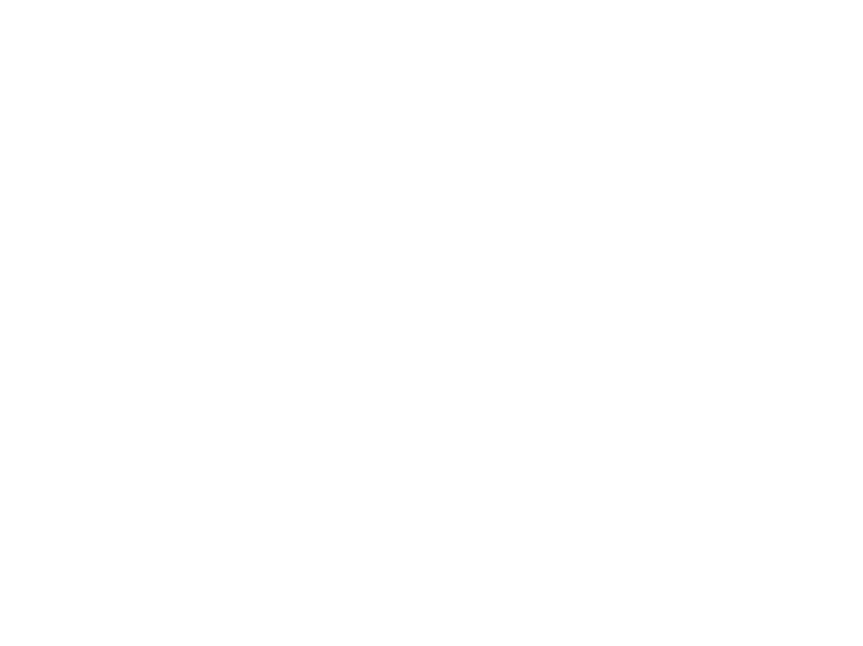
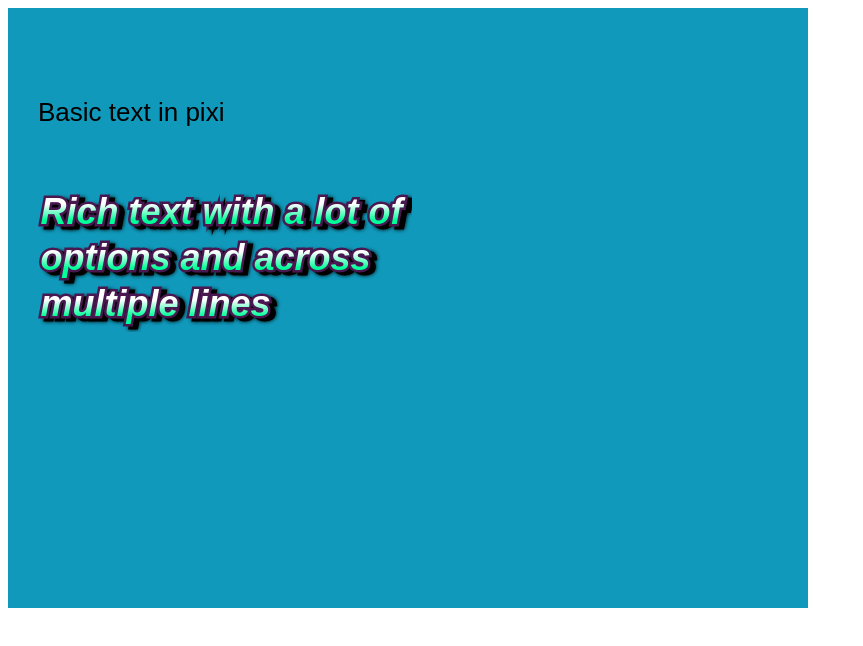
Before and after one commit to E-A-N/pixiAsteroidsGame, a website: page client/index.html in a window 1280 px wide. Shown: the whole page, without its empty margins (0-863 px from the left). Drawn offline with Linux system fonts and the light colour scheme.

Commit message:
Server app and Pixi renderer are up and runninggit add -A

```diff
--- a/client/game.js
+++ b/client/game.js
@@ -0,0 +1,36 @@
+var app = new PIXI.Application(800, 600, {backgroundColor: 0x1099bb});
+
+var game = document.getElementById("gameContainer");
+//var game = document.getElementById('gameContainer')
+game.appendChild(app.view);
+
+// document.body.appendChild(app.view);
+
+var basicText = new PIXI.Text('Basic text in pixi');
+basicText.x = 30;
+basicText.y = 90;
+
+app.stage.addChild(basicText);
+
+var style = new PIXI.TextStyle({
+    fontFamily: 'Arial',
+    fontSize: 36,
+    fontStyle: 'italic',
+    fontWeight: 'bold',
+    fill: ['#ffffff', '#00ff99'], // gradient
+    stroke: '#4a1850',
+    strokeThickness: 5,
+    dropShadow: true,
+    dropShadowColor: '#000000',
+    dropShadowBlur: 4,
+    dropShadowAngle: Math.PI / 6,
+    dropShadowDistance: 6,
+    wordWrap: true,
+    wordWrapWidth: 440
+});
+
+var richText = new PIXI.Text('Rich text with a lot of options and across multiple lines', style);
+richText.x = 30;
+richText.y = 180;
+
+app.stage.addChild(richText);
--- a/client/index.html
+++ b/client/index.html
@@ -2,14 +2,15 @@
 <!DOCTYPE html>
 <html lang="en">
     <head>
-        <title>Ean Phaser Template</title>
+        <title>Ean Pixi Game</title>
         <meta charset="UTF-8">
 
         <script src="pixi.min.js"></script>
-        <script src="game.js"></script>
+        <!--<script src="game.js"></script-->
     </head>
 
     <body>
         <div id="gameContainer"></div>
+        <script src="game.js"></script>
     </body>
 </html>
```
